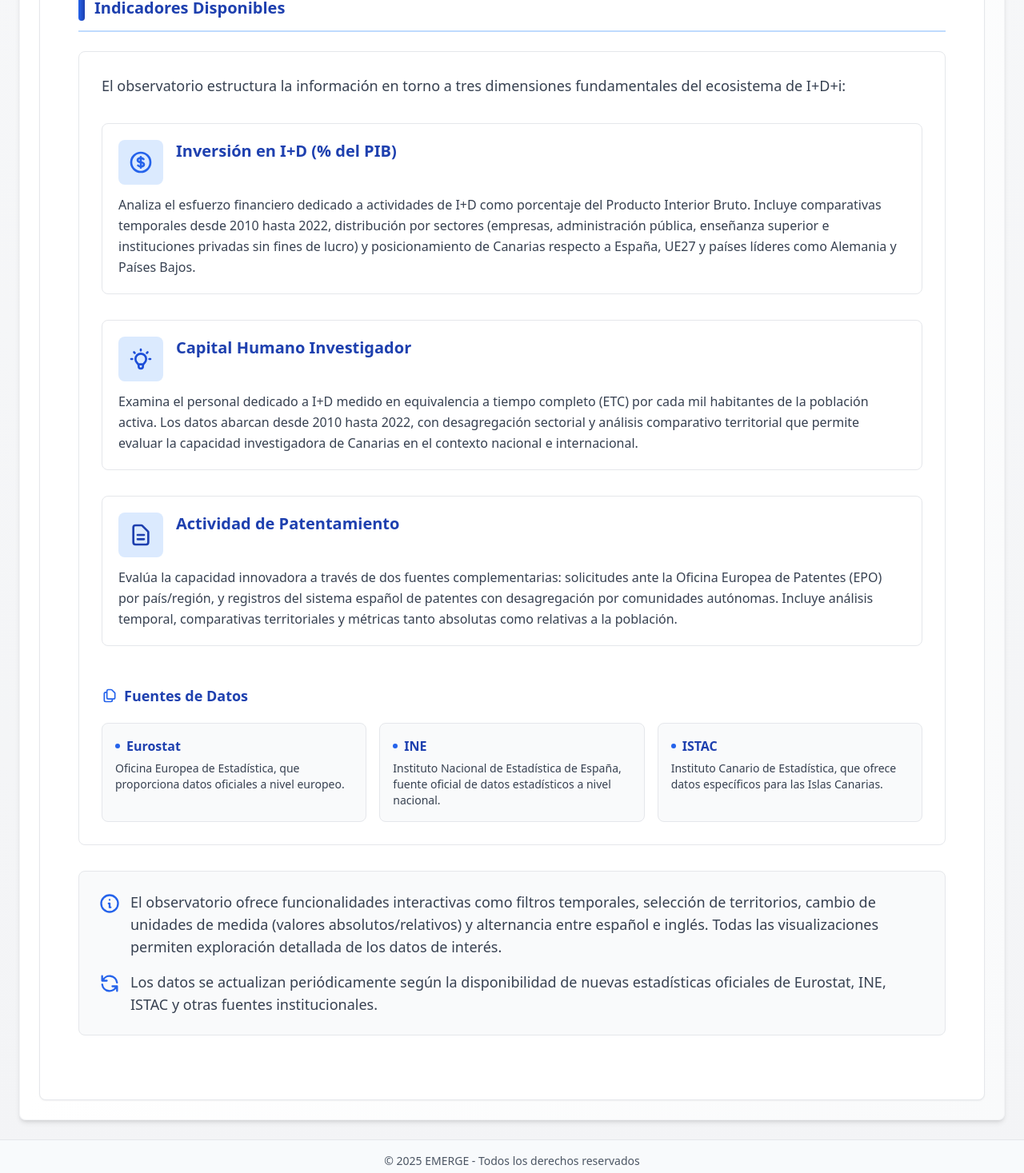
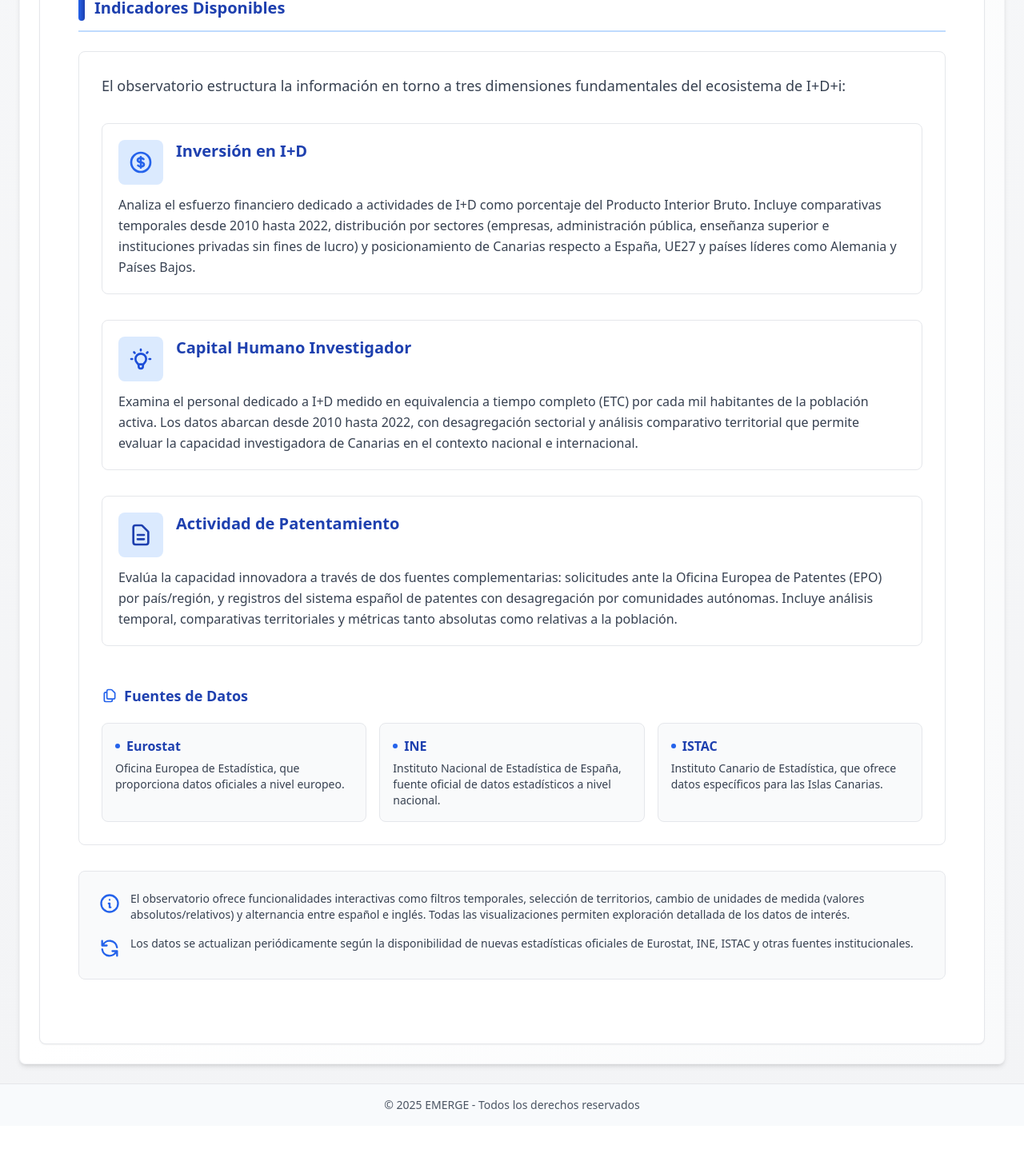
Before and after one commit to dani-rios-data/emerge, a React (Vite) app: page / in a window 1280 px wide. Shown: the part 1729-3196 px from the top of the page at 80% size. After the commit the page ends 3137 px from the top, so only its background shows below. Built offline with nearby package versions, Linux system fonts and the light colour scheme.

Commit message:
info updated

```diff
--- a/src/pages/Overview/index.tsx
+++ b/src/pages/Overview/index.tsx
@@ -67,7 +67,7 @@ const Overview: React.FC<OverviewProps> = (props) => {
       purposeList4: "Acceder a datos actualizados para la toma de decisiones informadas",
       reportContent: "Indicadores Disponibles",
       contentDescription: "El observatorio estructura la información en torno a tres dimensiones fundamentales del ecosistema de I+D+i:",
-      investmentTitle: "Inversión en I+D (% del PIB)",
+      investmentTitle: "Inversión en I+D",
       investmentDescription: "Analiza el esfuerzo financiero dedicado a actividades de I+D como porcentaje del Producto Interior Bruto. Incluye comparativas temporales desde 2010 hasta 2022, distribución por sectores (empresas, administración pública, enseñanza superior e instituciones privadas sin fines de lucro) y posicionamiento de Canarias respecto a España, UE27 y países líderes como Alemania y Países Bajos.",
       researchersTitle: "Capital Humano Investigador",
       researchersDescription: "Examina el personal dedicado a I+D medido en equivalencia a tiempo completo (ETC) por cada mil habitantes de la población activa. Los datos abarcan desde 2010 hasta 2022, con desagregación sectorial y análisis comparativo territorial que permite evaluar la capacidad investigadora de Canarias en el contexto nacional e internacional.",
@@ -108,7 +108,7 @@ const Overview: React.FC<OverviewProps> = (props) => {
       purposeList4: "Access updated data for informed decision-making",
       reportContent: "Available Indicators",
       contentDescription: "The observatory structures information around three fundamental dimensions of the R&D&I ecosystem:",
-      investmentTitle: "R&D Investment (% of GDP)",
+      investmentTitle: "R&D Investment",
       investmentDescription: "Analyzes the financial effort dedicated to R&D activities as a percentage of Gross Domestic Product. Includes temporal comparisons from 2010 to 2022, sectoral distribution (business enterprise, government, higher education and private non-profit institutions) and positioning of the Canary Islands with respect to Spain, EU27 and leading countries such as Germany and the Netherlands.",
       researchersTitle: "Research Human Capital",
       researchersDescription: "Examines personnel dedicated to R&D measured in full-time equivalent (FTE) per thousand inhabitants of the active population. Data spans from 2010 to 2022, with sectoral breakdown and territorial comparative analysis that enables evaluation of the research capacity of the Canary Islands within the national and international context.",
@@ -309,13 +309,13 @@ const Overview: React.FC<OverviewProps> = (props) => {
               <svg xmlns="http://www.w3.org/2000/svg" className="h-7 w-7 text-blue-600 mr-3 flex-shrink-0 mt-0.5" fill="none" viewBox="0 0 24 24" stroke="currentColor">
                 <path strokeLinecap="round" strokeLinejoin="round" strokeWidth={2} d="M13 16h-1v-4h-1m1-4h.01M21 12a9 9 0 11-18 0 9 9 0 0118 0z" />
               </svg>
-              <p className="text-gray-700 text-lg">{t('additionalFeatures')}</p>
+              <p className="text-gray-700 text-sm">{t('additionalFeatures')}</p>
             </div>
             <div className="flex items-start">
               <svg xmlns="http://www.w3.org/2000/svg" className="h-7 w-7 text-blue-600 mr-3 flex-shrink-0 mt-0.5" fill="none" viewBox="0 0 24 24" stroke="currentColor">
                 <path strokeLinecap="round" strokeLinejoin="round" strokeWidth={2} d="M4 4v5h.582m15.356 2A8.001 8.001 0 004.582 9m0 0H9m11 11v-5h-.581m0 0a8.003 8.003 0 01-15.357-2m15.357 2H15" />
               </svg>
-              <p className="text-gray-700 text-lg">{t('updateInfo')}</p>
+              <p className="text-gray-700 text-sm">{t('updateInfo')}</p>
             </div>
           </div>
         </div>
```
